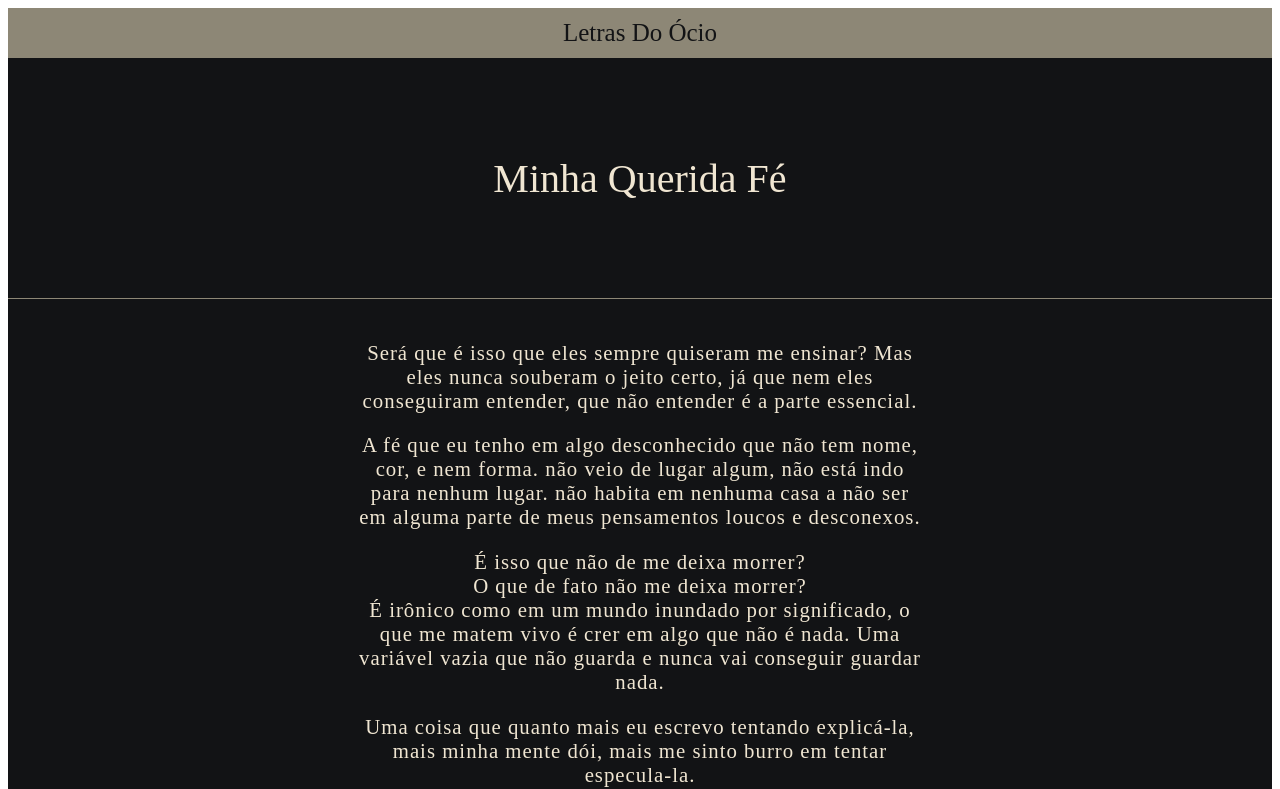
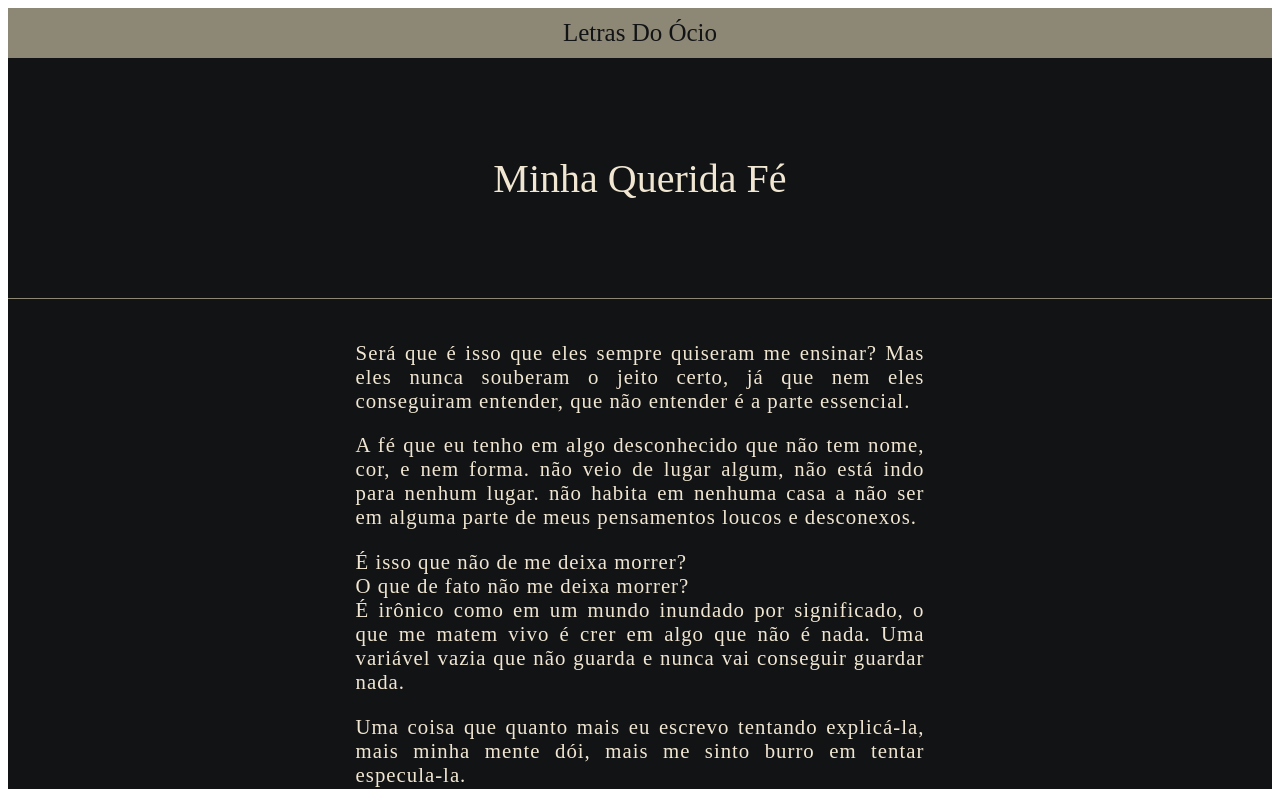
Before and after one commit to NarcelioO/LetrasdoOcio, a Next.js app: page /minhaqueridafe in a window 1280 px wide. Shown: the top 789 px of the page. Built offline with nearby package versions, Linux system fonts and the light colour scheme.

Commit message:
Update styles.module.css

```diff
--- a/styles.module.css
+++ b/styles.module.css
@@ -157,7 +157,7 @@ border-bottom: solid #8d8776 1px ;
     width: 45%;
     margin-top:2em;
     color: #f0e6d2;
-    text-align: center;
+    text-align: justify;
     letter-spacing:1px;
     line-height:24px;
     font-size: 1.3em;
```
